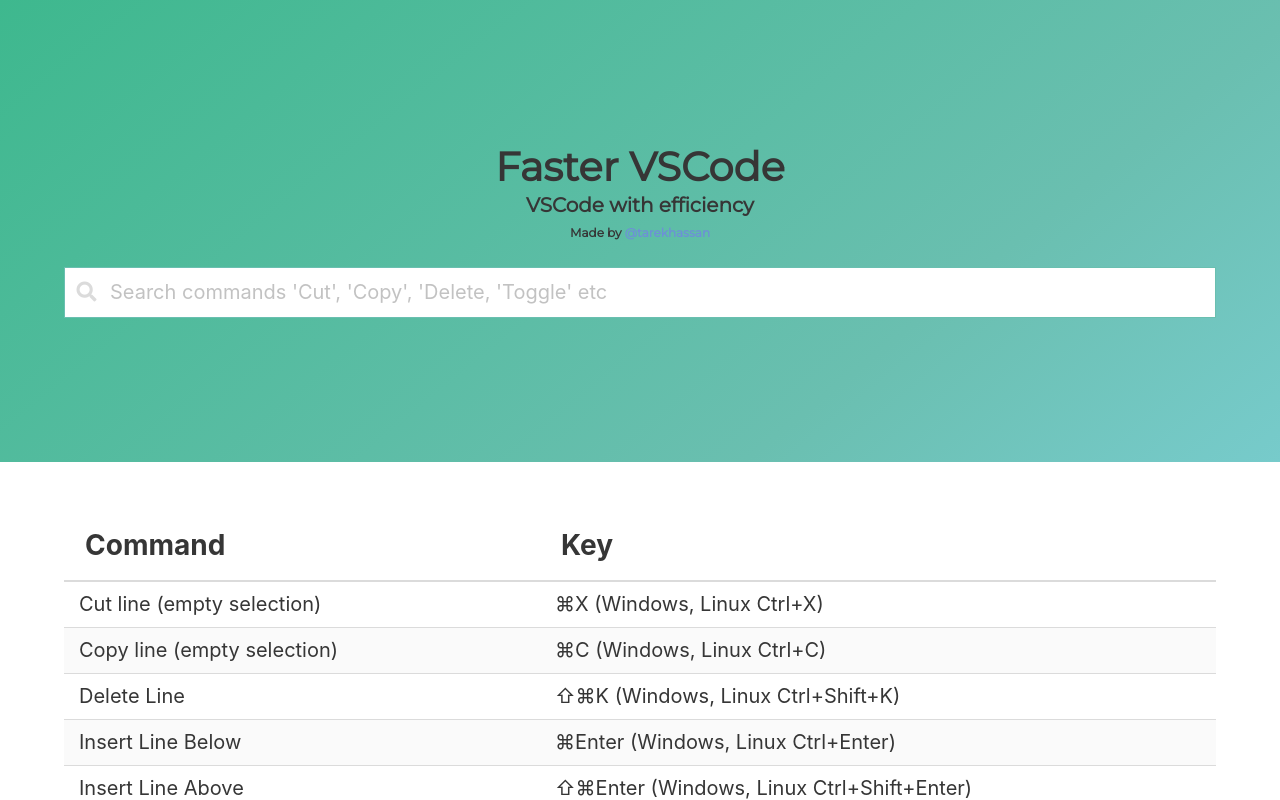
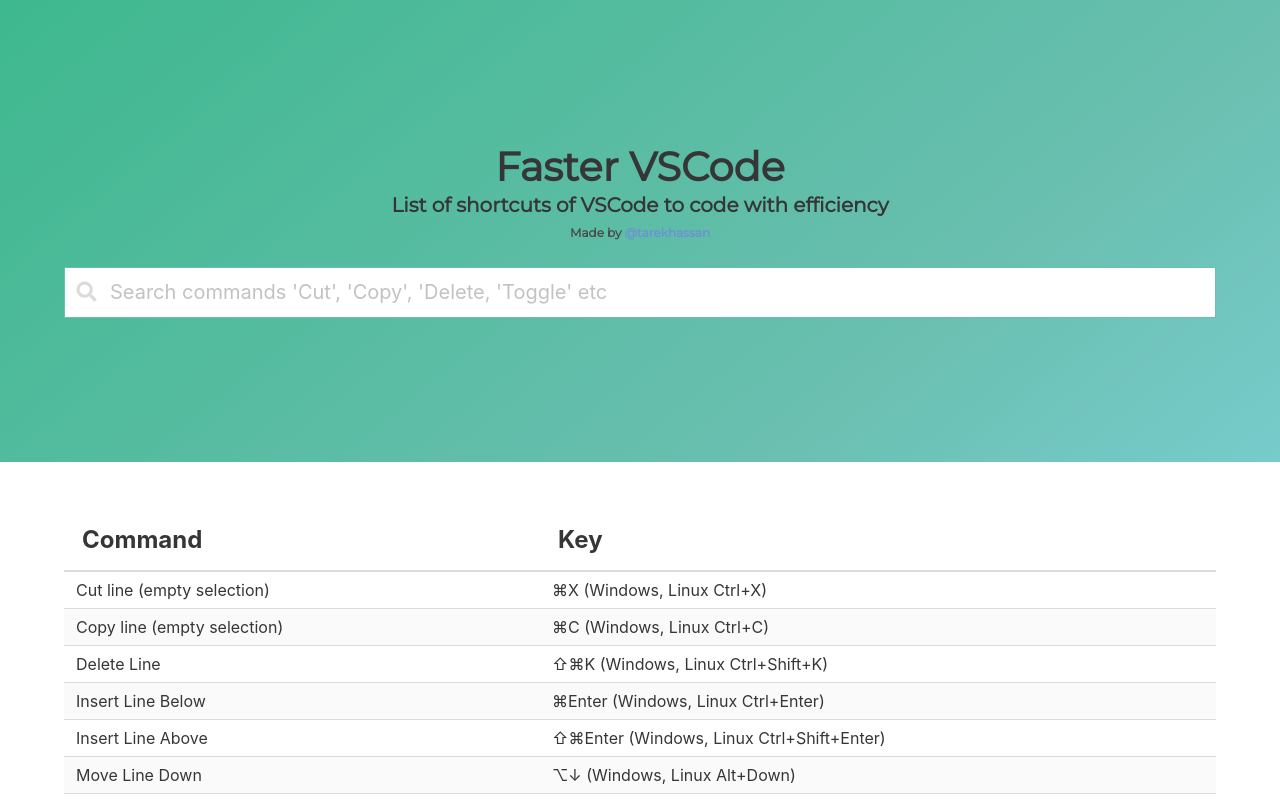
Before and after one commit to tarekhassan410/FasterVSCoder, a React (Create React App) app: page / in a window 1280 px wide. Shown: the top 800 px of the page. Built offline with nearby package versions, Linux system fonts and the light colour scheme.

Commit message:
Styling the header and editing fonts sizes

```diff
--- a/src/App.js
+++ b/src/App.js
@@ -1,6 +1,7 @@
 import React, { Component } from "react";
 import "./bulma_theme.css";
 import axios from "axios";
+import './index.css'
 
 class App extends Component {
   state = {
@@ -45,8 +46,8 @@
             Faster VSCode
           </div>
           <div className='subtitle has-text-dark is-size-5'>
-            VSCode with efficiency <br/>
-            <span className='subtitle has-text-dark is-size-7'> Made by <a href='https://twitter.com/tarekhassan' className='has-text-link' target='_blank'> @tarekhassan </a> </span>
+            List of shortcuts of VSCode to code with efficiency <br/>
+            <span className='subtitle has-text-grey-dark is-size-7'> Made by <a href='https://twitter.com/tarekhassan' rel="noopener noreferrer"  className='has-text-link' target='_blank'> @tarekhassan </a> </span>
           </div>
 
             <div className="field">
@@ -63,17 +64,17 @@
         <div className="section">
           <div className="container">
             <table className="table is-fullwidth is-striped is-hoverable">
-              <thead className="">
+              <thead>
                 <tr>
-                <th className='is-size-3'>Command</th>
-                  <th className='is-size-3'>Key</th>
+                <th className='is-size-4'>Command</th>
+                  <th className='is-size-4'>Key</th>
                 </tr>
               </thead>
               <tbody>
                 {list.map((s, i) => (
                   <tr key={i} className="menu-list">
-                    <td className='is-size-5'>{s.command}</td>
-                    <td className='is-size-5'>{s.key}</td>
+                    <td>{s.command}</td>
+                    <td>{s.key}</td>
                   </tr>
                 ))}
               </tbody>
```
